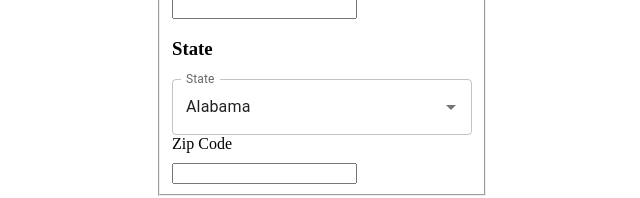
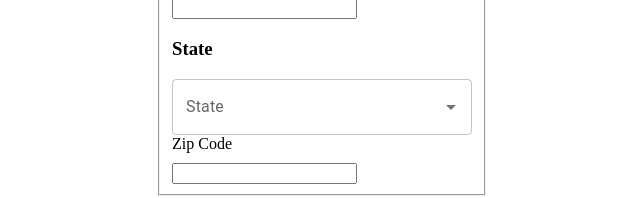
Before and after one commit to PuteauxTheo/PuteauxTheo_14_28082022, a React (Create React App) app: page / in a window 1280 px wide. Shown: the part 614-812 px from the top of the page, without its empty margins (318-958 px from the left). Built offline with nearby package versions, Linux system fonts and the light colour scheme.

Commit message:
fix dropDown

```diff
--- a/src/components/DropDownMenu.jsx
+++ b/src/components/DropDownMenu.jsx
@@ -3,19 +3,30 @@ import Box from '@mui/material/Box';
 import Autocomplete from '@mui/material/Autocomplete';
 import TextField from '@mui/material/TextField';
 
-export default function DropDownMenu({ title, data }) {
+export default function DropDownMenu({ title, data, setValue, value}) {
+
 
   return (
     <div>
       <h3>{title}</h3>
       <Box sx={{ minWidth: 120 }}>
         <Autocomplete
-          disablePortal
-          id="combo-box-demo"
+          value={value}
+          onChange={(event, newValue) => {
+            console.log(" value de newValue "+newValue)
+            if(newValue === 'null'){
+              setValue()
+            }else{
+              setValue(newValue)
+            }
+
+          }}
+          id="controllable-states-demo"
           options={data}
           sx={{ width: 300 }}
-          defaultValue={data[0]}
+          defaultValue=""
           renderInput={(params) => <TextField {...params} label={title} />}
+
         />
       </Box>
     </div>
```
